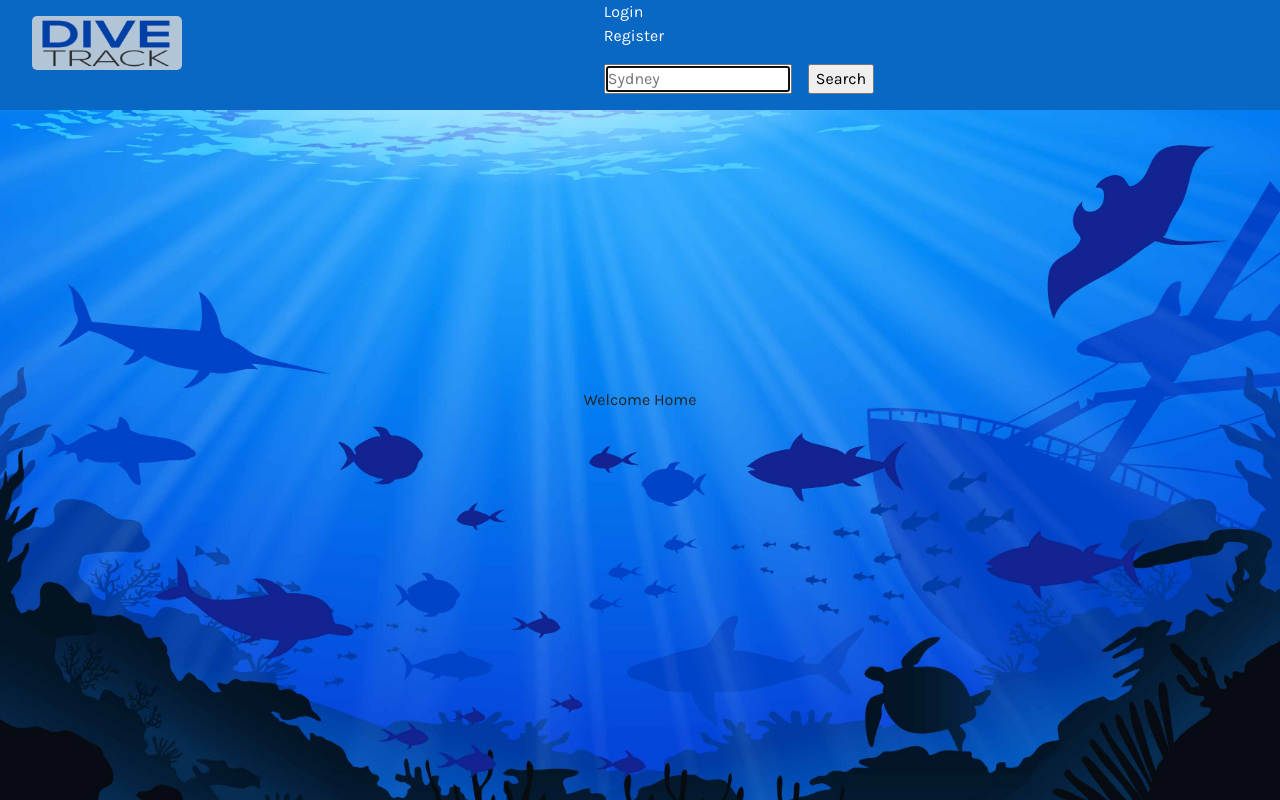
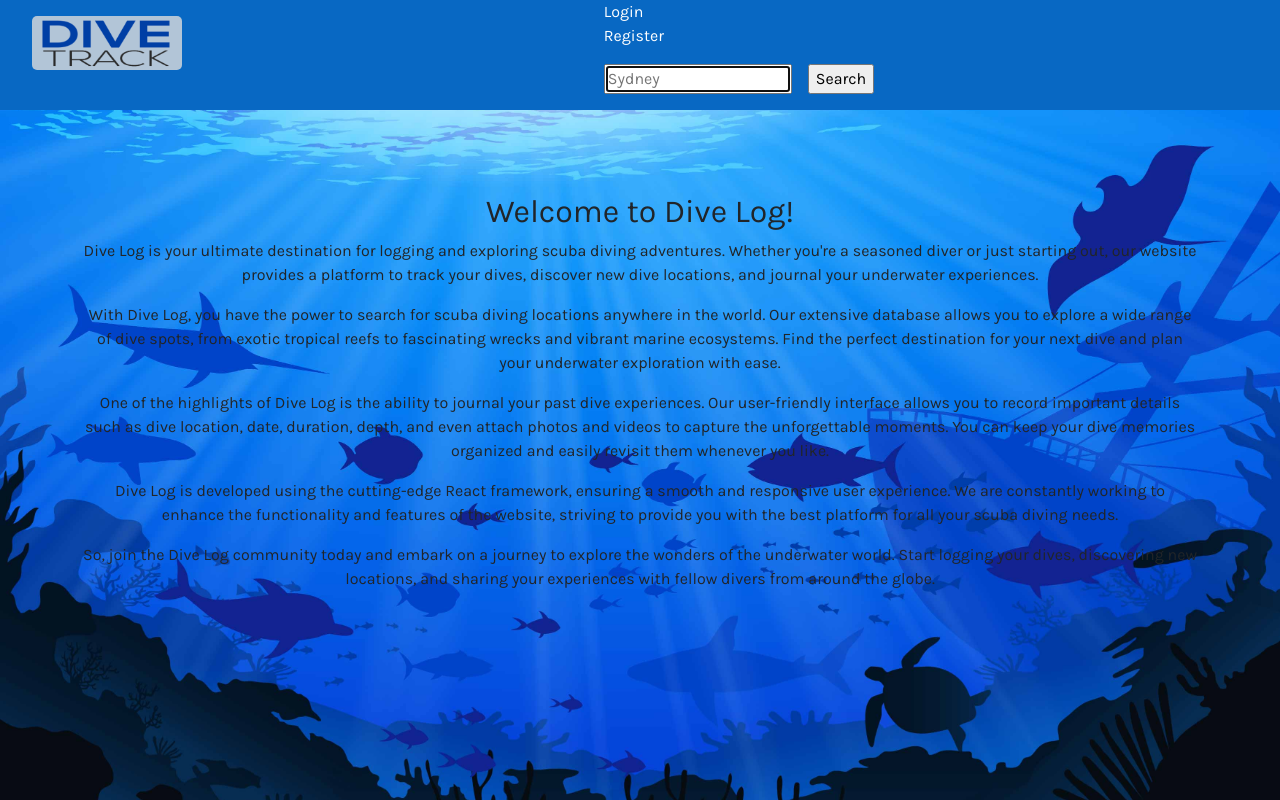
Before and after one commit to darcyhmansfield/scuba-dive-log, a React (Vite) app: page / in a window 1280 px wide. Built offline with nearby package versions, Linux system fonts and the light colour scheme.

Commit message:
Home Page

```diff
--- a/src/components/Home.jsx
+++ b/src/components/Home.jsx
@@ -1,9 +1,24 @@
 const Home = () => {
     return (
         <div>
-            Welcome Home
+            <h2>Welcome to Dive Log!</h2>
+            <p>
+                Dive Log is your ultimate destination for logging and exploring scuba diving adventures. Whether you're a seasoned diver or just starting out, our website provides a platform to track your dives, discover new dive locations, and journal your underwater experiences.
+            </p>
+            <p>
+                With Dive Log, you have the power to search for scuba diving locations anywhere in the world. Our extensive database allows you to explore a wide range of dive spots, from exotic tropical reefs to fascinating wrecks and vibrant marine ecosystems. Find the perfect destination for your next dive and plan your underwater exploration with ease.
+            </p>
+            <p>
+                One of the highlights of Dive Log is the ability to journal your past dive experiences. Our user-friendly interface allows you to record important details such as dive location, date, duration, depth, and even attach photos and videos to capture the unforgettable moments. You can keep your dive memories organized and easily revisit them whenever you like.
+            </p>
+            <p>
+                Dive Log is developed using the cutting-edge React framework, ensuring a smooth and responsive user experience. We are constantly working to enhance the functionality and features of the website, striving to provide you with the best platform for all your scuba diving needs.
+            </p>
+            <p>
+                So, join the Dive Log community today and embark on a journey to explore the wonders of the underwater world. Start logging your dives, discovering new locations, and sharing your experiences with fellow divers from around the globe.
+            </p>
         </div>
-    )
+    );
 }
 
 export default Home;
```
Also changed, not shown: src/App.jsx (+6 -8 lines), src/components/About_Us.jsx (deleted, +0 -26 lines).
